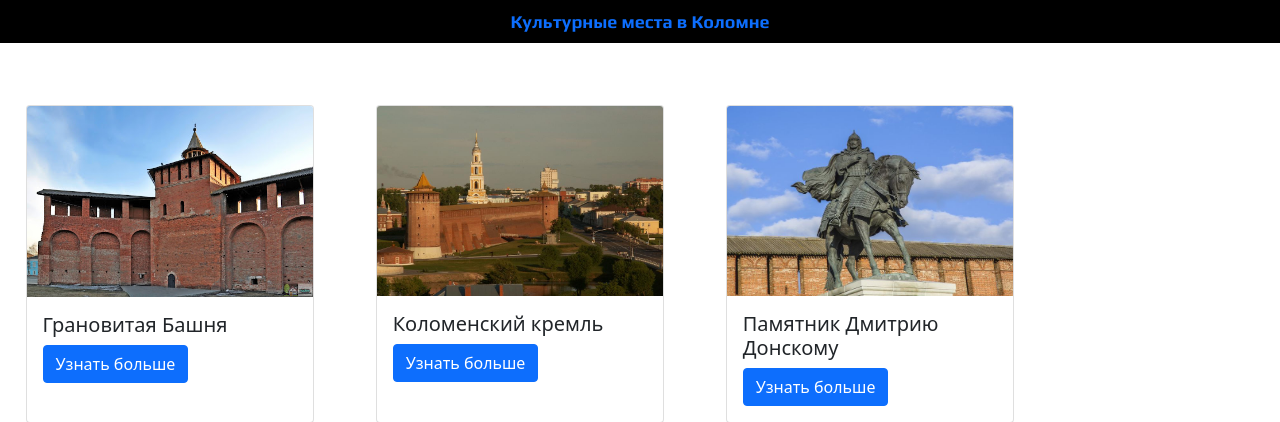
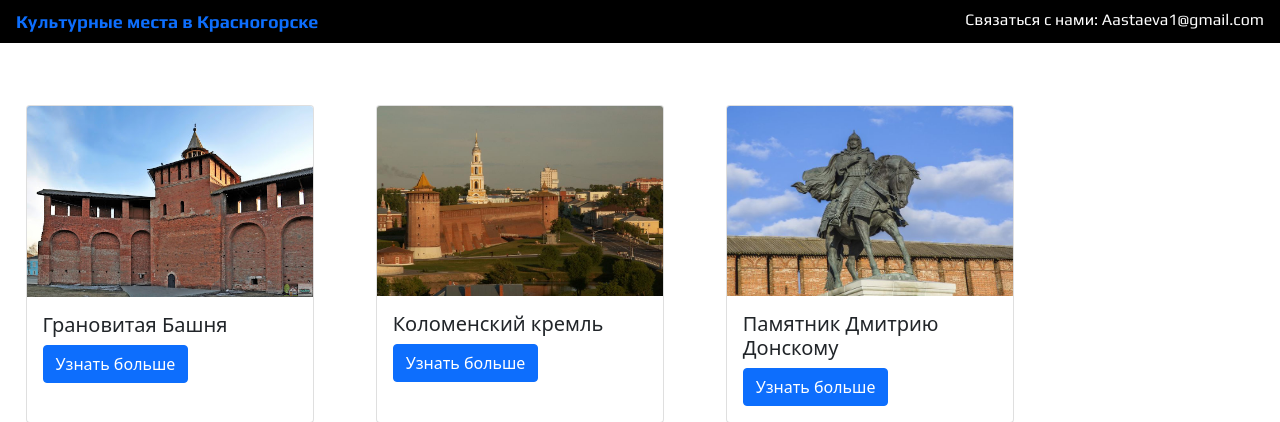
Before and after one commit to Vladislav0904/culture-maps, a Flask app: page /kolomna in a window 1280 px wide. Shown: the top 422 px of the page. Run offline with Flask 2, Linux system fonts and the light colour scheme.

Commit message:
Added contacts email

```diff
--- a/templates/kolomna.html
+++ b/templates/kolomna.html
@@ -9,7 +9,8 @@
 </head>
 <body>
 <nav class="nav nav-pills nav-justified" style="background-color: black">
-  <a class="nav-link" href="/" style="font-size: 18px; font-family: Play, sans-serif; font-weight: bold">Культурные места в Коломне</a>
+  <a class="nav-link" href="/" style="font-size: 18px; font-family: Play, sans-serif; font-weight: bold;text-align: left">Культурные места в Красногорске</a>
+  <a class="nav-item nav-link disabled" href="#" style="text-align: right; color: white;font-family: Play, sans-serif;">Связаться с нами: Aastaeva1@gmail.com</a>
 </nav>
 <div style="display: flex; flex-direction: row; flex-wrap: wrap;margin-left: 2%;margin-right: 1%">
 <div class="card" style="width: 18rem; margin-top: 5%">
--- a/templates/krasnogorsk.html
+++ b/templates/krasnogorsk.html
@@ -9,7 +9,8 @@
 </head>
 <body>
 <nav class="nav nav-pills nav-justified" style="background-color: black">
-  <a class="nav-link" href="/" style="font-size: 18px; font-family: Play, sans-serif; font-weight: bold">Культурные места в Красногорске</a>
+  <a class="nav-link" href="/" style="font-size: 18px; font-family: Play, sans-serif; font-weight: bold;text-align: left">Культурные места в Красногорске</a>
+  <a class="nav-item nav-link disabled" href="#" style="text-align: right; color: white;font-family: Play, sans-serif;">Связаться с нами: Aastaeva1@gmail.com</a>
 </nav>
 <div style="display: flex; flex-direction: row; flex-wrap: wrap;margin-left: 2%;margin-right: 1%">
 <div class="card" style="width: 18rem; margin-top: 5%">
```
